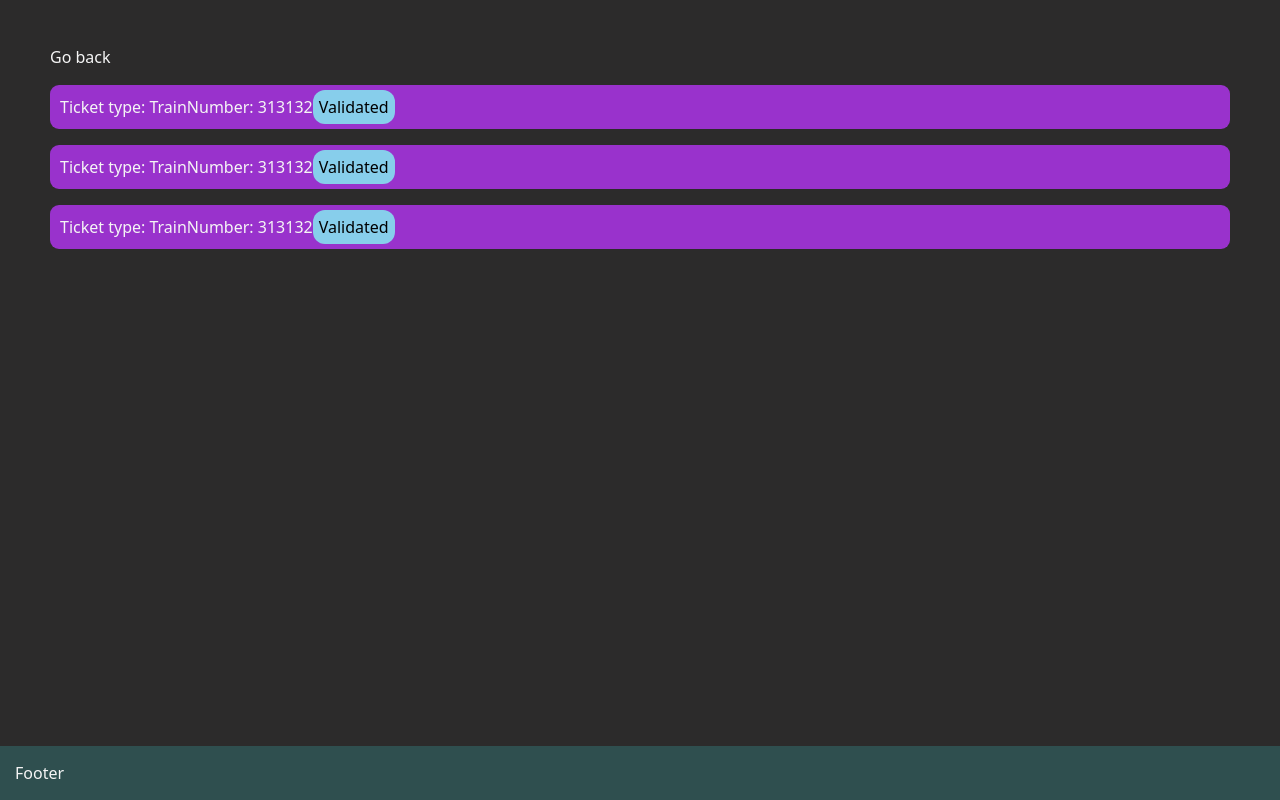
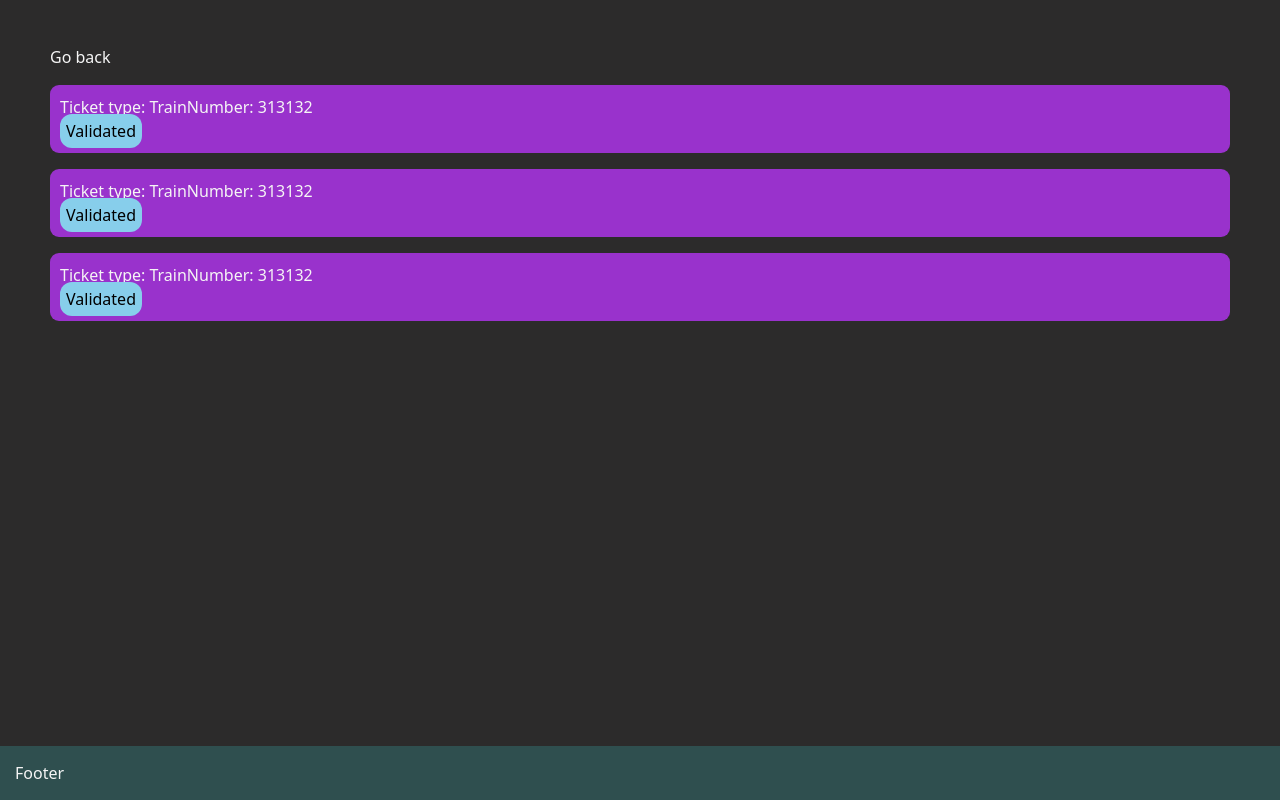
Before and after one commit to BryanGordon/tickets, a React (Vite) app: page /tickets-list in a window 1280 px wide. Built offline with nearby package versions, Linux system fonts and the light colour scheme.

Commit message:
Update component structure

```diff
--- a/src/components/AllTicketsList.jsx
+++ b/src/components/AllTicketsList.jsx
@@ -11,21 +11,33 @@ export function AllTicketsList () {
       </header>
       <article>
         <div className='ticket-data-card'>
+          <div className='info-container'>
             <span>Ticket type: Train</span>
             <span>Number: 313132</span>
+          </div>
+          <div>
             <span className='validated'>Validated</span>
+          </div>
         </div>
 
         <div className='ticket-data-card'>
+          <div className='info-container'>
             <span>Ticket type: Train</span>
             <span>Number: 313132</span>
+          </div>
+          <div>
             <span className='validated'>Validated</span>
+          </div>
         </div>
 
         <div className='ticket-data-card'>
+          <div className='info-container'>
             <span>Ticket type: Train</span>
             <span>Number: 313132</span>
+          </div>
+          <div>
             <span className='validated'>Validated</span>
+          </div>
         </div>
       </article>
     </section>
```
Lines whose indentation alone changed are shown as unchanged.
